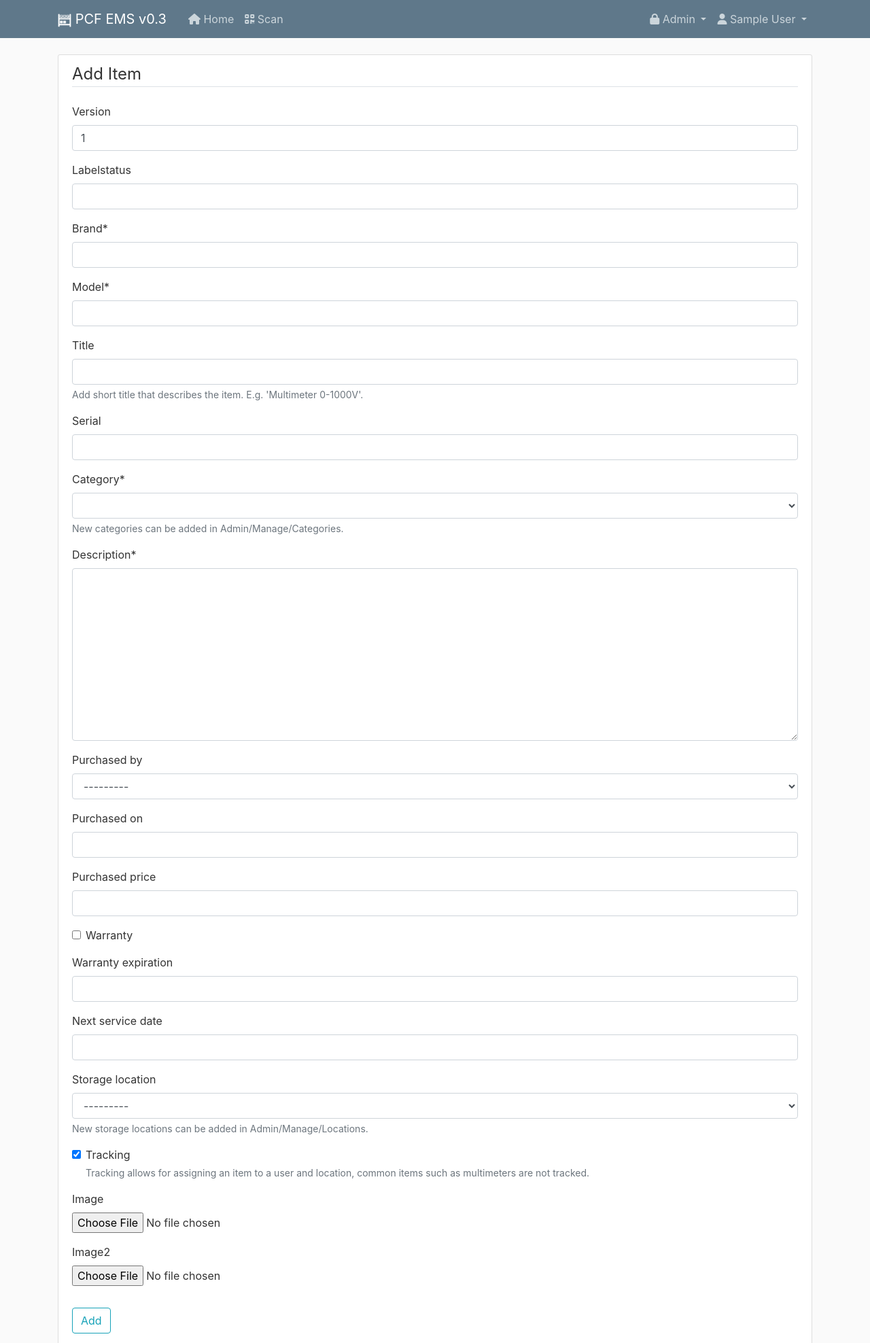
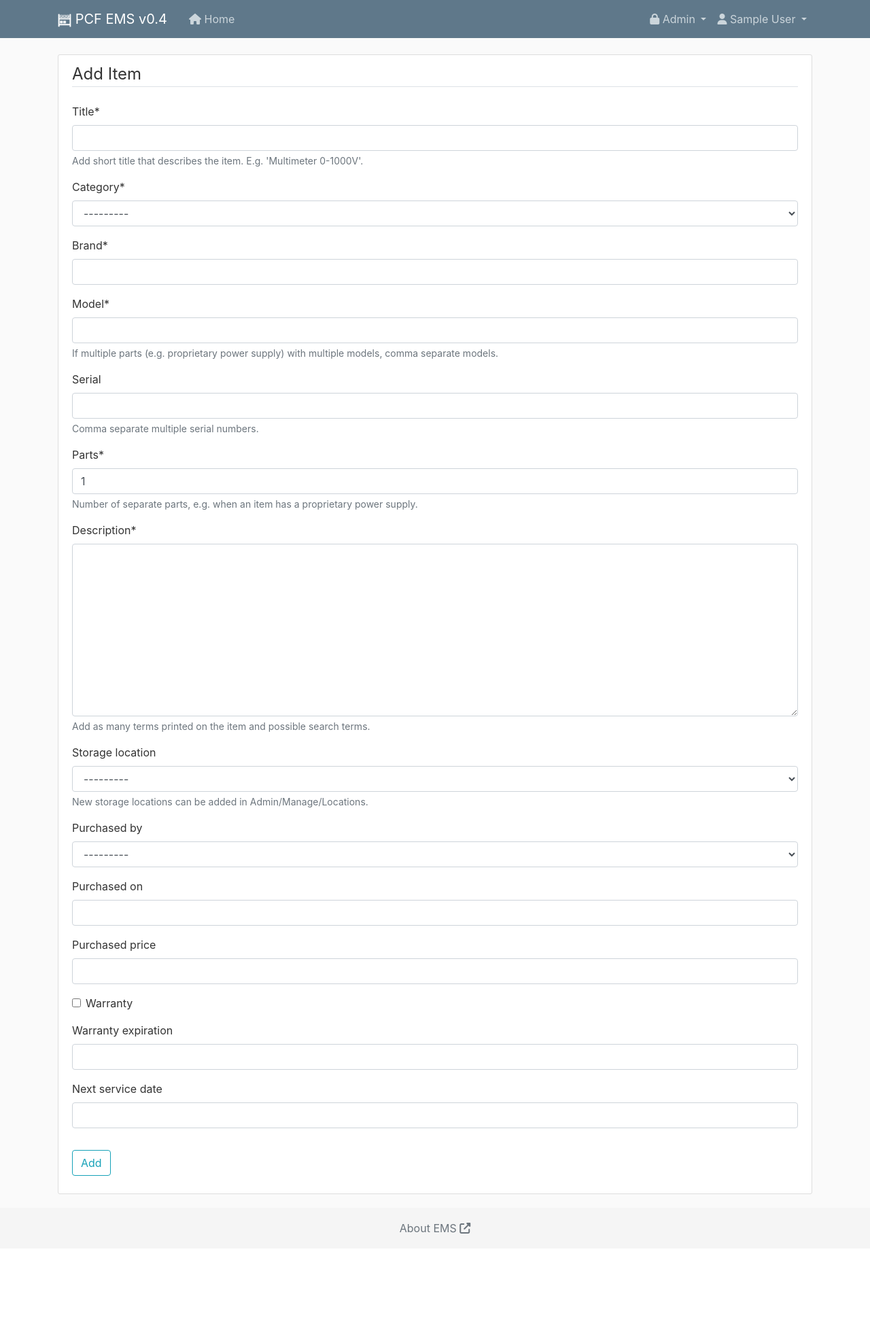
Before and after one commit to harmenhoek/pcfems, a Django app: page /item/new/ in a window 1280 px wide. Shown: the top 1976 px of the page at 68% size. After the commit the page ends 1815 px from the top, so only its background shows below. Run offline with Django 3.2, Linux system fonts and the light colour scheme; the visitor is signed in with stand-in values (Sample User, id 1); data comes from the database, SQL or seed files in the repository; data that the repository does not hold is empty; some libraries are stand-ins or nearby versions.

Commit message:
Version 0.4

```diff
--- a/ems/forms.py
+++ b/ems/forms.py
@@ -1,13 +1,20 @@
 from django import forms
-from .models import Item, ItemImage
+from .models import Item, ItemImage, Category
 from django.forms.models import inlineformset_factory
 from bootstrap_datepicker_plus import DatePickerInput
 
 class ItemForm(forms.ModelForm):
+    category = forms.ModelChoiceField(  # to set the initial value to blank, but still require it. Makes user actively select value.
+        queryset=Category.objects.all(),
+        required=True
+    )
+
     class Meta:
         model = Item
-        exclude = ['qrid', 'added_by', 'updated_by', 'added_on', 'last_scanned', 'status', 'location', 'user',
-                   'date_inuse', 'date_return', 'flag', 'flag_comment', 'qridcheck']
+        fields = ['title', 'category', 'brand', 'model', 'serial', 'parts', 'description', 'storage_location',
+                  'purchased_by', 'purchased_on', 'purchased_price', 'warranty', 'warranty_expiration', 'next_service_date']
+        # exclude = ['qrid', 'added_by', 'updated_by', 'added_on', 'last_scanned', 'status', 'location', 'user',
+        #            'date_inuse', 'date_return', 'flag', 'flag_comment', 'labelstatus', 'version']
         widgets = {
             'purchased_on': DatePickerInput(format='%Y-%m-%d'),
             'warranty_expiration': DatePickerInput(format='%Y-%m-%d'),
--- a/ems/static/ems/main.css
+++ b/ems/static/ems/main.css
@@ -137,5 +137,4 @@ object-fit: cover;
 width:100%;
 height:100%;
 object-fit: cover;
-
-    }
+}
--- a/ems/templates/ems/base.html
+++ b/ems/templates/ems/base.html
@@ -19,8 +19,8 @@
 <!--          integrity="sha384-ggOyR0iXCbMQv3Xipma34MD+dH/1fQ784/j6cY/iJTQUOhcWr7x9JvoRxT2MZw1T" crossorigin="anonymous">-->
 
     <!--  DataTables CSS  -->
-    <link href="https://cdn.datatables.net/responsive/2.2.6/css/responsive.dataTables.min.css" rel="stylesheet">
-    <link href="https://cdn.datatables.net/1.10.22/css/dataTables.bootstrap4.min.css" rel="stylesheet">
+<!--    <link href="https://cdn.datatables.net/responsive/2.2.6/css/responsive.dataTables.min.css" rel="stylesheet">-->
+<link rel="stylesheet" type="text/css" href="https://cdn.datatables.net/v/bs4/dt-1.10.23/b-1.6.5/b-colvis-1.6.5/b-print-1.6.5/r-2.2.7/datatables.min.css"/>    <!--    <link href="https://cdn.datatables.net/1.10.22/css/dataTables.bootstrap4.min.css" rel="stylesheet">-->
 
     <!-- Custom CSS -->
     <link rel="stylesheet" type="text/css" href="{% static 'ems/main.css' %}">
@@ -42,7 +42,7 @@
             <div class="navbar-nav mr-auto"> <!-- Above collapse to control custom behavior on <md devices, i.e. hide Home, but always show Scan.-->
                 {% if user.is_authenticated %}
                     <a class="nav-item nav-link d-none d-md-block" href="{% url 'ems-home' %}"><i class="fas fa-home"></i> Home</a>
-                    <a class="nav-item nav-link" href="{% url 'ems-scanner' %}"><i class="fas fa-qrcode"></i> Scan</a>
+<!--                    <a class="nav-item nav-link" href="{% url 'ems-scanner' %}"><i class="fas fa-qrcode"></i> Scan</a>-->
                 {% endif %}
             </div>
             <!--fa options: layer-group, boxes, archive, warehouse, database -->
@@ -160,11 +160,11 @@
 
 
 <!-- DataTables JS -->
-<script type="text/javascript" src="https://cdn.datatables.net/1.10.22/js/jquery.dataTables.min.js"></script>
-<script type="text/javascript" src="https://cdn.datatables.net/1.10.22/js/dataTables.bootstrap4.min.js"></script>
-<script type="text/javascript"
-        src="https://cdn.datatables.net/responsive/2.2.6/js/dataTables.responsive.min.js"></script>
-
+<!--<script type="text/javascript" src="https://cdn.datatables.net/1.10.22/js/jquery.dataTables.min.js"></script>-->
+<!--<script type="text/javascript" src="https://cdn.datatables.net/1.10.22/js/dataTables.bootstrap4.min.js"></script>-->
+<!--<script type="text/javascript"-->
+<!--        src="https://cdn.datatables.net/responsive/2.2.6/js/dataTables.responsive.min.js"></script>-->
+<script type="text/javascript" src="https://cdn.datatables.net/v/bs4/dt-1.10.23/b-1.6.5/b-colvis-1.6.5/b-print-1.6.5/r-2.2.7/datatables.min.js"></script>
 <!-- fa-icons -->
 <script src="https://kit.fontawesome.com/e599ec3b64.js" crossorigin="anonymous"></script>
 
--- a/ems/views.py
+++ b/ems/views.py
@@ -306,7 +306,7 @@ class ItemStaffUpdateView(SuccessMessageMixin, LoginRequiredMixin, UpdateView):
 
     def form_valid(self, form):
         form.instance.updated_by = self.request.user
-        if set(['brand', 'model', 'serial']).intersection(set(form.changed_data)):
+        if set(['brand', 'model', 'serial', 'tracking', 'parts']).intersection(set(form.changed_data)):
             form.instance.version = self.object.version + 1
         return super().form_valid(form)
 
@@ -403,12 +403,31 @@ def createqr(qrid):
     return out
 
 def createqrv2(data, request):
+
+    # settings
+
+    label_height = 500
+    label_width = 1250
+
+    edge_padding = 30
+
+    def x_percent(x):
+        return x * ((label_width - label_height - edge_padding) / 100) + label_height
+
+    def y_percent(y):
+        return y * ((label_height - 2 * edge_padding) / 100) + edge_padding
+
+    # x_percent = (label_width - label_height) / 100 + label_height
+    # y_percent = label_height / 100
+
+
+
     import qrcode
     from PIL import Image, ImageFont, ImageDraw, ImageOps
     qr = qrcode.QRCode(
         version=1,
         error_correction=qrcode.constants.ERROR_CORRECT_M,
-        box_size=11,  # 11 when url, 15 when just id
+        box_size=20,  # 11 when url, 15 when just id
         border=1,
     )
 
@@ -423,64 +442,72 @@ def createqrv2(data, request):
 
     qr.make(fit=True)
     if data['tracking']:
-        fillclr = "maroon"
-        value = 'YES'
+        fillclr = "black"
+        value = 'TRACK ITEM'
     else:
         fillclr = "black"
-        value = 'NO'
+        value = 'NO TRACKING'
     img = qr.make_image(fill_color=fillclr, back_color="white").convert("RGBA")
     # img = qr.make_image(fill_color="black", back_color="white").convert("RGBA")
-    img = ImageOps.expand(img, border=(0, 0, 550, 0), fill='white')
+
+    img = img.resize((label_height, label_height))
+    imgsize = img.size
+    img = ImageOps.expand(img, border=(0, 0, label_width - label_height, 0), fill='white')
     txt = Image.new("RGBA", img.size, (255, 255, 255, 0))
 
     fontfile = os.path.join(settings.BASE_DIR, 'static/ems/Arial.ttf')
 
     d = ImageDraw.Draw(txt)
 
+    def add_text(d, text, location, type, anchor='lm'):
+        if type == 'title':
+            fill = (0, 0, 0, 128)
+            fontsize = 30
+        elif type == 'field':
+            fill = (0, 0, 0, 256)
+            fontsize = 55
+        elif type == 'mainfield':
+            fill = (0, 0, 0, 256)
+            fontsize = 90
+        elif type == 'tracking':
+            fill = (256, 0, 0, 256)
+            fontsize = 55
+        elif type == 'notracking':
+            fill = (0, 0, 0, 128)
+            fontsize = 55
+        elif type == 'version':
+            fill = (0, 0, 0, 128)
+            fontsize = 15
+        elif type == 'owner':
+            fill = (0, 0, 0, 256)
+            fontsize = 15
 
-    title_fontsize = 20
-    standardfield_fontsize = 35
-    main_offset = 0
-    offset = 120
-    # for idx, title in enumerate(titles):
-    #     d.multiline_text((350, 25 + idx * offset), title, anchor='lm', font=ImageFont.truetype(fontfile, 25), fill=(0, 0, 0, 128))
+        return d.multiline_text(location, text, anchor=anchor, font=ImageFont.truetype(fontfile, fontsize), fill=fill)
 
-    # item id
-    d.multiline_text((350, 25 + main_offset), 'Item ID', anchor='lm', font=ImageFont.truetype(fontfile, title_fontsize), fill=(0, 0, 0, 128))
-    d.multiline_text((580, 25 + offset / 2 + main_offset), data['qrid'], anchor='mm', font=ImageFont.truetype(fontfile, 70),
-                     fill=(0, 0, 0, 256))
-    # d.multiline_text((580, 25 + offset / 2 + main_offset), urlfull, anchor='mm', font=ImageFont.truetype(fontfile, 70),
-    #                  fill=(0, 0, 0, 256))
-    d.rectangle([(350, 25 + offset / 2 - 40 + main_offset), (img.size[0] - 25, 25 + offset / 2 + 40 + main_offset)], fill=None, outline='black', width=2)
 
-    offset = 70
-    offset2 = 50
-    # brand and model
-    d.multiline_text((350, 25 + offset + offset2 + main_offset), 'Brand and model', anchor='lm', font=ImageFont.truetype(fontfile, title_fontsize),
-                     fill=(0, 0, 0, 128))
-    d.multiline_text((350 + 10, offset + 25 + offset / 2 + offset2 + main_offset), f"{data['brand']} {data['model']}", anchor='lm',
-                     font=ImageFont.truetype(fontfile, standardfield_fontsize),
-                     fill=(0, 0, 0, 256))
+    add_text(d, 'Item ID', (x_percent(0), y_percent(0)), 'title')
+    add_text(d, data['qrid'], (x_percent(35), y_percent(17.5)), 'mainfield', anchor='mm')
+    d.rectangle([(x_percent(0), y_percent(5)), (x_percent(70), y_percent(30))],
+                fill=None, outline='black', width=3)
 
-    # Serial number
-    d.multiline_text((350, 25 + offset * 2 + offset2 + main_offset), 'Serial number', anchor='lm', font=ImageFont.truetype(fontfile, title_fontsize),
-                     fill=(0, 0, 0, 128))
-    d.multiline_text((350 + 10, offset * 2 + 25 + offset / 2 + offset2 + main_offset), f"{data['serial']}", anchor='lm',
-                     font=ImageFont.truetype(fontfile, standardfield_fontsize),
-                     fill=(0, 0, 0, 256))
+    if data['parts'] > 1:
+        add_text(d, 'Part', (x_percent(80), y_percent(0)), 'title')
+        add_text(d, f"{data['part']}/{data['parts']}", (x_percent(80), y_percent(17.5)), 'mainfield')
 
-    # Tracking
-    d.multiline_text((350, 25 + offset * 3 + offset2 + main_offset), 'Tracking', anchor='lm',
-                     font=ImageFont.truetype(fontfile, title_fontsize),
-                     fill=(0, 0, 0, 128))
+    add_text(d, 'Brand and model', (x_percent(0), y_percent(37.5)), 'title')
+    add_text(d, f"{data['brand']} {data['model']}", (x_percent(0), y_percent(48.5)), 'field')
 
-    d.multiline_text((350 + 10, offset * 3 + 25 + offset / 2 + offset2 + main_offset), value, anchor='lm',
-                     font=ImageFont.truetype(fontfile, standardfield_fontsize),
-                     fill=fillclr)
+    add_text(d, 'Serial number', (x_percent(0), y_percent(60)), 'title')
+    add_text(d, f"{data['serial']}", (x_percent(0), y_percent(71)), 'field')
 
-    # Print date & version
-    d.multiline_text((img.size[0] - 20, img.size[1] - 20), f"{data['printed']} ({data['version']})", anchor='rs',
-                     font=ImageFont.truetype(fontfile, 15), fill=(0, 0, 0, 128))
+    d.line([(x_percent(0), y_percent(80)), (x_percent(100), y_percent(80))], fill='black', width=3)
+    if data['tracking']:
+        add_text(d, 'TRACK ITEM', (x_percent(50), y_percent(95)), 'tracking', anchor='ms')
+    else:
+        add_text(d, 'NO TRACKING', (x_percent(50), y_percent(95)), 'notracking', anchor='ms')
+
+    add_text(d, f"{data['printed']} ({data['version']})", (x_percent(100), y_percent(102.5)), 'version', anchor='rs')
+    add_text(d, f"Property of Physics of Complex Fluids, University of Twente.", (x_percent(0), y_percent(102.5)), 'owner', anchor='ls')
 
     out = Image.alpha_composite(img, txt)
     return out
@@ -488,10 +515,16 @@ def createqrv2(data, request):
 @login_required
 def qrgenerator(request, pk):
     item = get_object_or_404(Item, pk=pk)
+    if request.GET.get('part'):
+        part = request.GET.get('part')
+    else:
+        part = 1
 
     from datetime import date
     data = {
         'qrid': item.qrid,
+        'parts': item.parts,
+        'part': part,
         'tracking': item.tracking,
         'serial': item.serial,
         'brand': item.brand,
@@ -516,43 +549,39 @@ def qrbatchgenerator(request, pk1, pk2):
     from reportlab.pdfgen import canvas
     from reportlab.lib.utils import ImageReader
     buffer = io.BytesIO()
+    from datetime import date
 
     from reportlab.lib.units import mm
-    scale_factor = 0.85
-    pagesize = (150 * (841 / 341) * scale_factor * mm, 150 * scale_factor * mm)
+    scale_factor = .36
+    label_height = 500
+    label_width = 1250
+    pagesize = (label_width * scale_factor * mm, label_height * scale_factor * mm)
     p = canvas.Canvas(buffer, pagesize=pagesize)
 
     for pk in range(pk1, pk2+1):
         try:
             item = get_object_or_404(Item, pk=pk)
-            from datetime import date
-            data = {
-                'qrid': item.qrid,
-                'tracking': item.tracking,
-                'serial': item.serial,
-                'brand': item.brand,
-                'model': item.model,
-                'title': item.title,
-                'version': item.version,
-                'storage': item.storage_location,
-                'printed': date.today(),
-            }
-            out = createqrv2(data, request)
 
+            for part in range(item.parts):
+                data = {
+                    'qrid': item.qrid,
+                    'parts': item.parts,
+                    'part': part+1,
+                    'tracking': item.tracking,
+                    'serial': item.serial,
+                    'brand': item.brand,
+                    'model': item.model,
+                    'title': item.title,
+                    'version': item.version,
+                    'storage': item.storage_location,
+                    'printed': date.today(),
+                }
+                out = createqrv2(data, request)
 
-            scale = 1
-            (wdt, hgt) = (out.width // scale, out.height // scale)
-            p.drawImage(ImageReader(out.resize((wdt, hgt))), 10, 10, mask='auto')
-            # scale = 2
-            # (wdt, hgt) = (out.width // scale, out.height // scale)
-            # p.drawImage(ImageReader(out.resize((wdt, hgt))), 10, hgt * 2 + 10, mask='auto')
-            # scale = 4
-            # (wdt, hgt) = (out.width // scale, out.height // scale)
-            # p.drawImage(ImageReader(out.resize((wdt, hgt))), 10, hgt * 6 + 10, mask='auto')
-            # scale = 6
-            # (wdt, hgt) = (out.width // scale, out.height // scale)
-            # p.drawImage(ImageReader(out.resize((wdt, hgt))), 10, hgt * 11 + 5, mask='auto')
-            p.showPage()
+                scale = 1
+                (wdt, hgt) = (out.width // scale, out.height // scale)
+                p.drawImage(ImageReader(out.resize((wdt, hgt))), 10, 10, mask='auto')
+                p.showPage()
 
         except:
             pass
--- a/pcfems/settings.py
+++ b/pcfems/settings.py
@@ -197,7 +197,7 @@ BOOTSTRAP4 = {
 
 DEFAULT_IMAGE = 'default.png'
 
-EMS_VERSION = '0.3'
+EMS_VERSION = '0.4'
 
 TIME_ZONE = 'Europe/Amsterdam'
 
```
Also changed, not shown: changes.txt (+19 -0 lines), ems/models.py (+6 -5 lines), ems/templates/ems/home.html (+39 -25 lines), ems/templates/ems/item_detail.html (+19 -3 lines), ems/migrations/0017_auto_20210126_1255.py (added), 1 other file.
